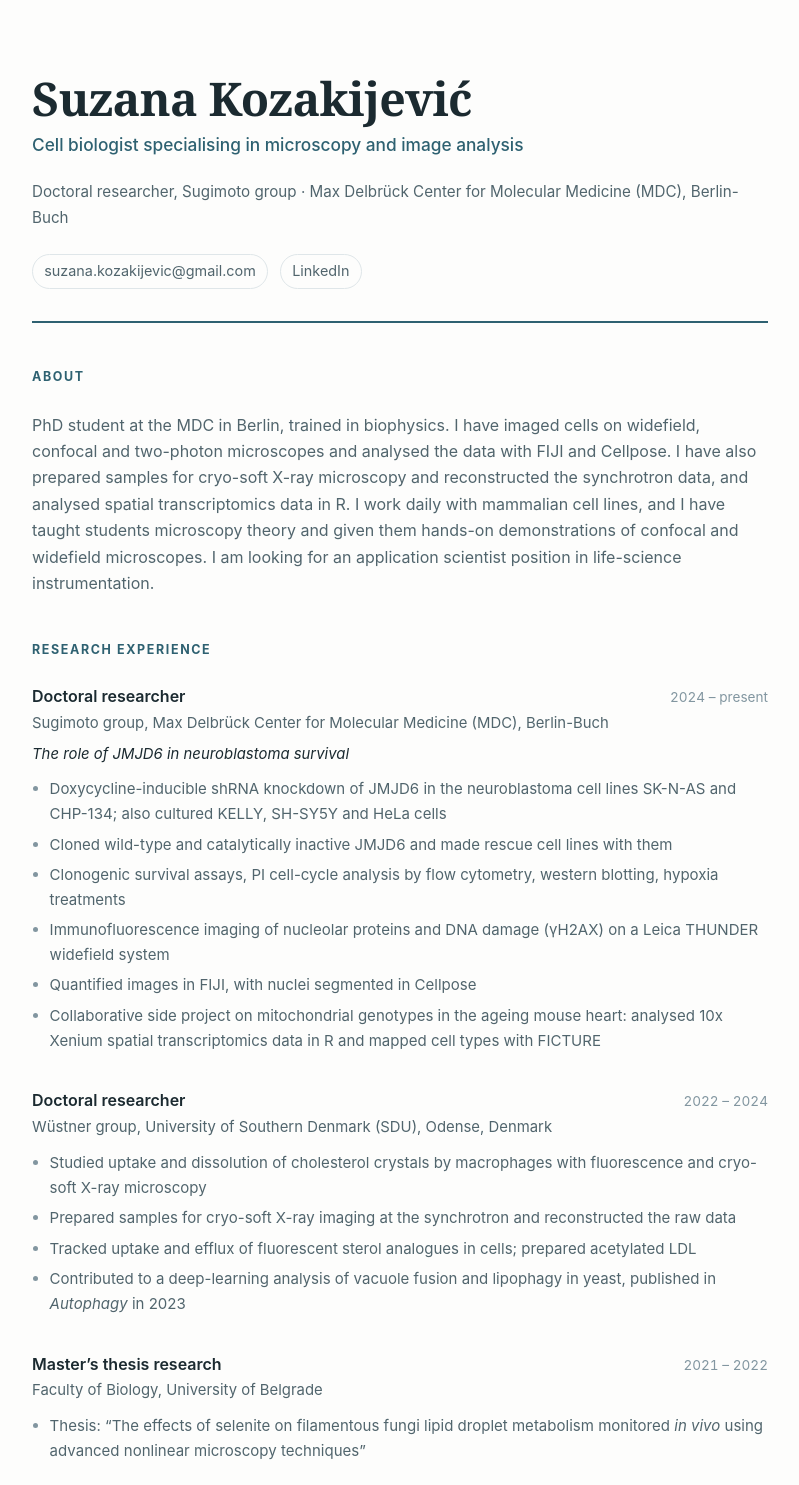
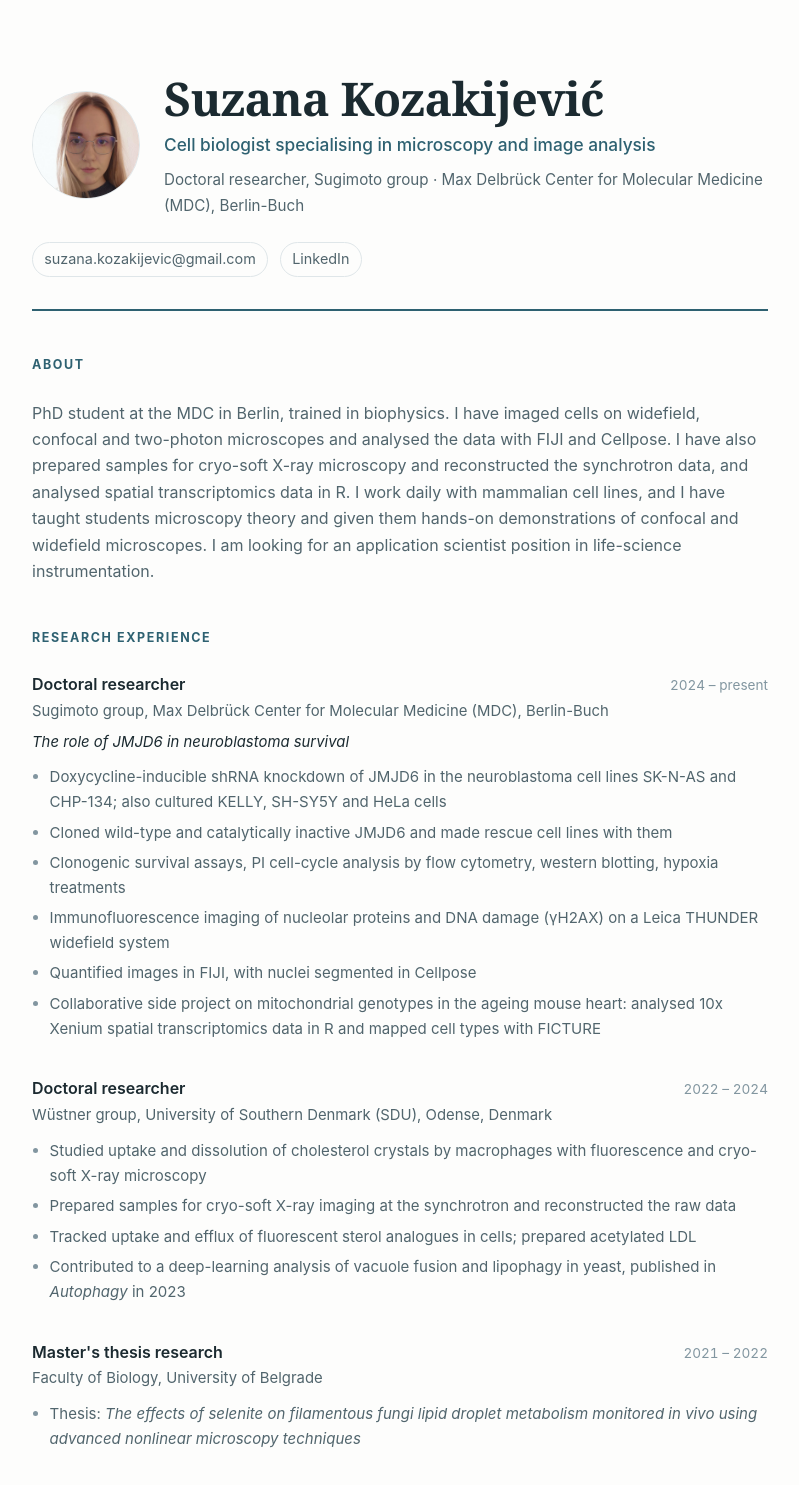
Before and after one commit to suzana-lgtm/suzana-lgtm.github.io, a plain HTML site: page index.html in a window 1280 px wide. Shown: the top 1485 px of the page, without its empty margins (240-1039 px from the left). Drawn offline with Linux system fonts and the light colour scheme.

Commit message:
Add files via upload

```diff
--- a/index.html
+++ b/index.html
@@ -91,6 +91,32 @@
     margin: 0 0 1.5rem;
     color: var(--ink-soft);
     font-size: .95rem;
+  }
+
+  /* ---------- Photo ---------- */
+
+  .id-row {
+    display: flex;
+    align-items: center;
+    gap: 1.5rem;
+    margin-bottom: 1.5rem;
+  }
+
+  .photo {
+    flex-shrink: 0;
+    width: 108px;
+    height: 108px;
+    border-radius: 50%;
+    object-fit: cover;
+    border: 1px solid var(--rule);
+  }
+
+  .id-row h1 { margin-bottom: .35rem; }
+  .id-row .tagline { margin-bottom: 0; }
+  .id-row .affil { margin: .5rem 0 0; }
+
+  @media (max-width: 30rem) {
+    .id-row { flex-direction: column; align-items: flex-start; gap: 1rem; }
   }
 
   /* ---------- Contact row ---------- */
@@ -282,12 +308,18 @@
 <div class="wrap">
 
   <header>
+    <div class="id-row">
+      <img class="photo" src="photo.jpg" width="108" height="108"
+           alt="Suzana Kozakijević">
+      <div>
         <h1>Suzana Kozakijević</h1>
         <p class="tagline">Cell biologist specialising in microscopy and image analysis</p>
         <p class="affil">
           Doctoral researcher, Sugimoto group &middot;
           Max Delbrück Center for Molecular Medicine (MDC), Berlin-Buch
         </p>
+      </div>
+    </div>
 
     <ul class="contact">
       <li><a href="mailto:suzana.kozakijevic@gmail.com">suzana.kozakijevic@gmail.com</a></li>
@@ -363,13 +395,13 @@
 
       <article class="entry">
         <div class="entry-head">
-          <h3>Master&rsquo;s thesis research</h3>
+          <h3>Master's thesis research</h3>
           <span class="dates">2021 &ndash; 2022</span>
         </div>
         <p class="where">Faculty of Biology, University of Belgrade</p>
         <ul>
-          <li>Thesis: &ldquo;The effects of selenite on filamentous fungi lipid droplet metabolism
-              monitored <em>in vivo</em> using advanced nonlinear microscopy techniques&rdquo;</li>
+          <li>Thesis: <em>The effects of selenite on filamentous fungi lipid droplet metabolism
+              monitored in vivo using advanced nonlinear microscopy techniques</em></li>
         </ul>
       </article>
 
@@ -472,15 +504,15 @@
           <h3>19th International PhD Student Cancer Conference (IPSCC)</h3>
           <span class="dates">Jun 2026</span>
         </div>
-        <p class="where">Poster: &ldquo;Unraveling the hypoxia-dependent vulnerabilities in neuroblastoma&rdquo;</p>
+        <p class="where">Poster: <em>Unraveling the hypoxia-dependent vulnerabilities in neuroblastoma</em></p>
       </article>
 
       <article class="entry">
         <div class="entry-head">
-          <h3>MDC-FMP PhD Retreat 2026, &ldquo;Time Travel: Science Across Time&rdquo;</h3>
+          <h3>MDC-FMP PhD Retreat 2026, <em>Time Travel: Science Across Time</em></h3>
           <span class="dates">Sep 2026</span>
         </div>
-        <p class="where">Poster: &ldquo;Unraveling the hypoxia-dependent vulnerabilities in neuroblastoma&rdquo;</p>
+        <p class="where">Poster: <em>Unraveling the hypoxia-dependent vulnerabilities in neuroblastoma</em></p>
       </article>
 
       <article class="entry">
@@ -489,8 +521,8 @@
           <span class="dates">Aug 2023</span>
         </div>
         <p class="where">
-          &ldquo;Atherosclerosis: Molecular Mechanisms, Genomic Modifiers and Therapeutic
-          Strategies&rdquo;, external participant
+          <em>Atherosclerosis: Molecular Mechanisms, Genomic Modifiers and Therapeutic
+          Strategies</em>, external participant
         </p>
       </article>
     </section>
@@ -527,8 +559,8 @@
     <div class="two-up">
       <section id="languages" aria-labelledby="h-languages">
         <h2 id="h-languages">Languages</h2>
-        <p class="lead">Serbian &mdash; native<br>
-           English &mdash; professional working proficiency</p>
+        <p class="lead">Serbian, native<br>
+           English, professional working proficiency</p>
       </section>
 
       <section id="contact" aria-labelledby="h-contact">
```
Lines whose indentation alone changed are shown as unchanged.
